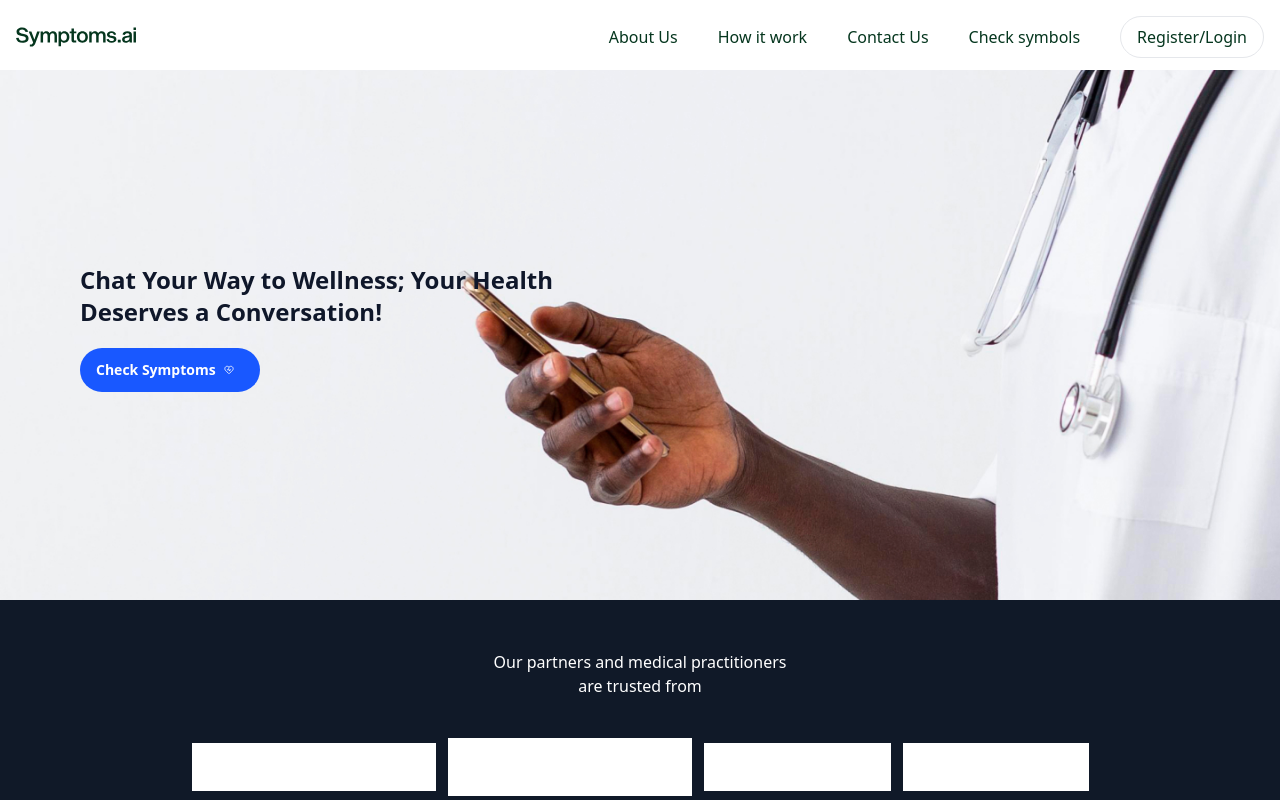
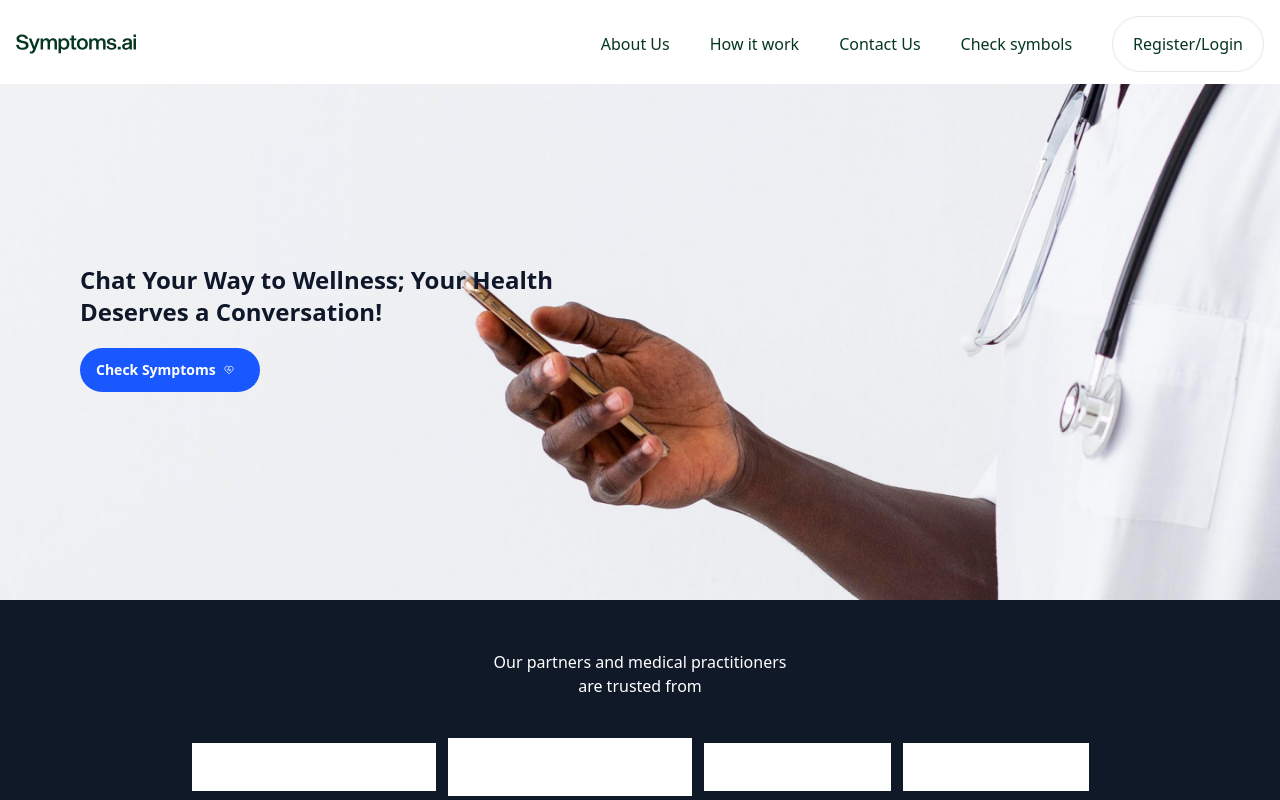
Before and after one commit to DaramolaD/symptoms.ai, a Next.js app: page / in a window 1280 px wide. Shown: the top 800 px of the page. Built offline with nearby package versions, Linux system fonts and the light colour scheme.

Commit message:
nav_btn_style

```diff
--- a/components/Header.tsx
+++ b/components/Header.tsx
@@ -47,7 +47,7 @@ export default function Header() {
                         </li>
                     ))}
                     <li className="menu_link">
-                        <button className='border border-solid rounded-full py-[0.5rem] px-[1rem]'>
+                        <button className='border border-solid rounded-full py-[15px] px-[20px]'>
                             <Link href="/signUp">Register/Login</Link>
                         </button>
                     </li>
@@ -62,7 +62,7 @@ export default function Header() {
                             </li>
                         ))}
                         <li className="menu_link">
-                            <button className='border border-solid rounded-full py-[1rem] px-[0.5rem]'>
+                            <button className='border border-solid rounded-full py-[15px] px-[20px]'>
                                 <Link href="/signUp">Register/Login</Link>
                             </button>
                         </li>
--- a/pages/_app.tsx
+++ b/pages/_app.tsx
@@ -1,7 +1,11 @@
 import '@/styles/globals.css'
 import type { AppProps } from 'next/app'
 import styles from "../styles/loading-dots.module.css";
+import Header from '@/components/Header'
 
 export default function App({ Component, pageProps }: AppProps) {
-  return <Component {...pageProps} />
+  return <>
+  <Header />
+  <Component {...pageProps} />
+  </>
 }
--- a/pages/_document.tsx
+++ b/pages/_document.tsx
@@ -1,4 +1,4 @@
-import Header from '@/components/Header'
+
 import { Html, Head, Main, NextScript } from 'next/document'
 
 export default function Document() {
@@ -6,7 +6,6 @@ export default function Document() {
     <Html lang="en">
       <Head />
       <body>
-        <Header />
         <Main />
         <NextScript />
       </body>
--- a/pages/index.tsx
+++ b/pages/index.tsx
@@ -1,7 +1,6 @@
 import { NextPage } from "next"
 import Head from "next/head"
 import styles from "@/styles/Home.module.css"
-import Header from "@/components/Header"
 import doctor from "/doctor.jpg"
 import Hero from "@/components/Hero"
 import Brand from "@/components/Brand"
@@ -11,7 +10,6 @@ import Cta from "@/components/Cta"
 const Home: NextPage = () => {
   return (
     <div className="flex max-w-[1400px] mx-auto flex-col items-center min-h-screen">
-      <Header />
       <Hero />
       <Brand />
       <Service />
```
